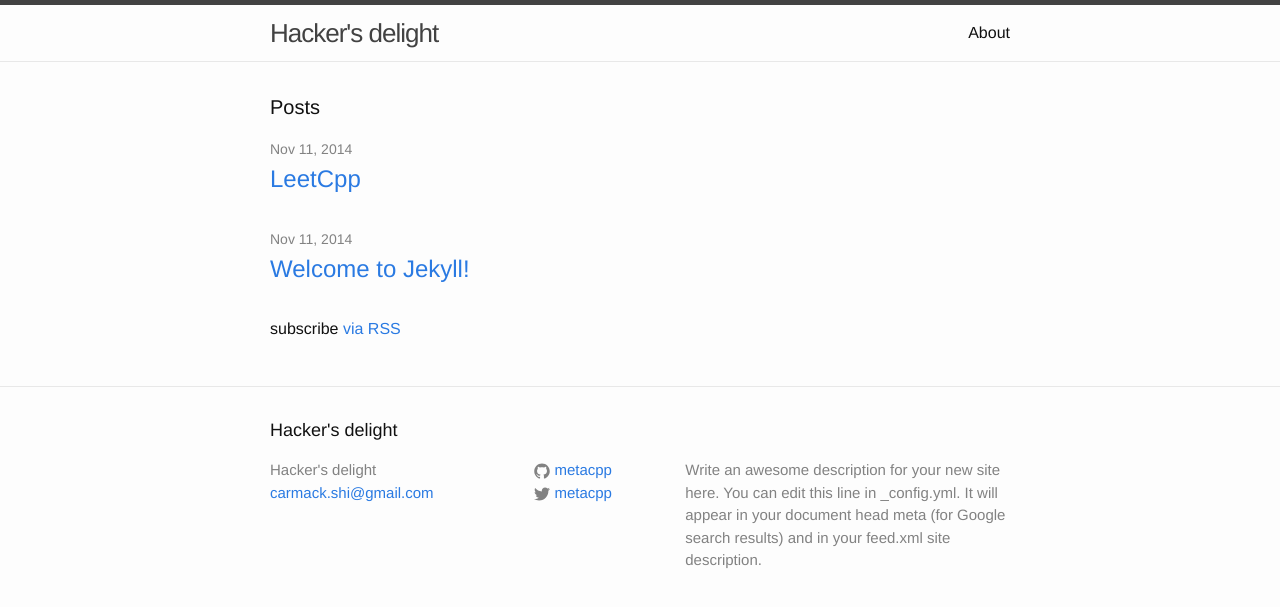
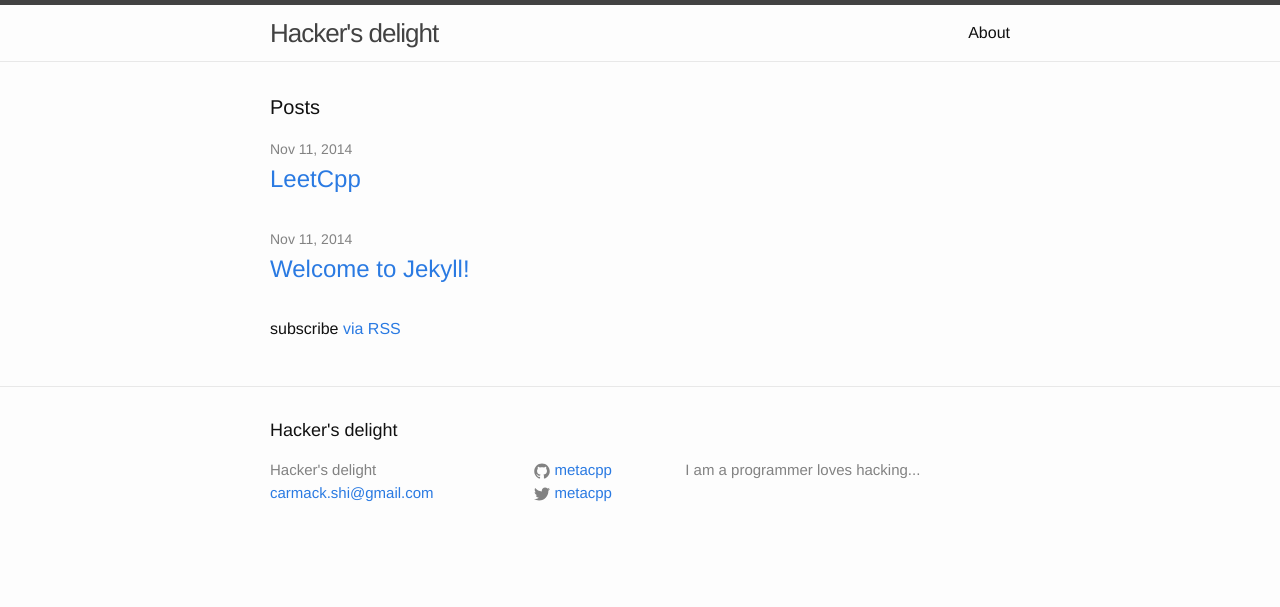
Before and after one commit to metacpp/metacpp.github.io, a Jekyll site: the page built from index.html, in a window 1280 px wide. Shown: the top 607 px of the page. Built offline with Jekyll 4.4.1, drawn with Linux system fonts in a browser that asks for light colours.

Commit message:
update description for the page.

```diff
--- a/_config.yml
+++ b/_config.yml
@@ -2,9 +2,7 @@
 title: Hacker's delight
 email: carmack.shi@gmail.com
 description: > # this means to ignore newlines until "baseurl:"
-  Write an awesome description for your new site here. You can edit this
-  line in _config.yml. It will appear in your document head meta (for
-  Google search results) and in your feed.xml site description.
+  I am a programmer loves hacking...
 baseurl: "" # the subpath of your site, e.g. /blog/
 url: "http://metacpp.github.io" # the base hostname & protocol for your site
 twitter_username: metacpp
```
